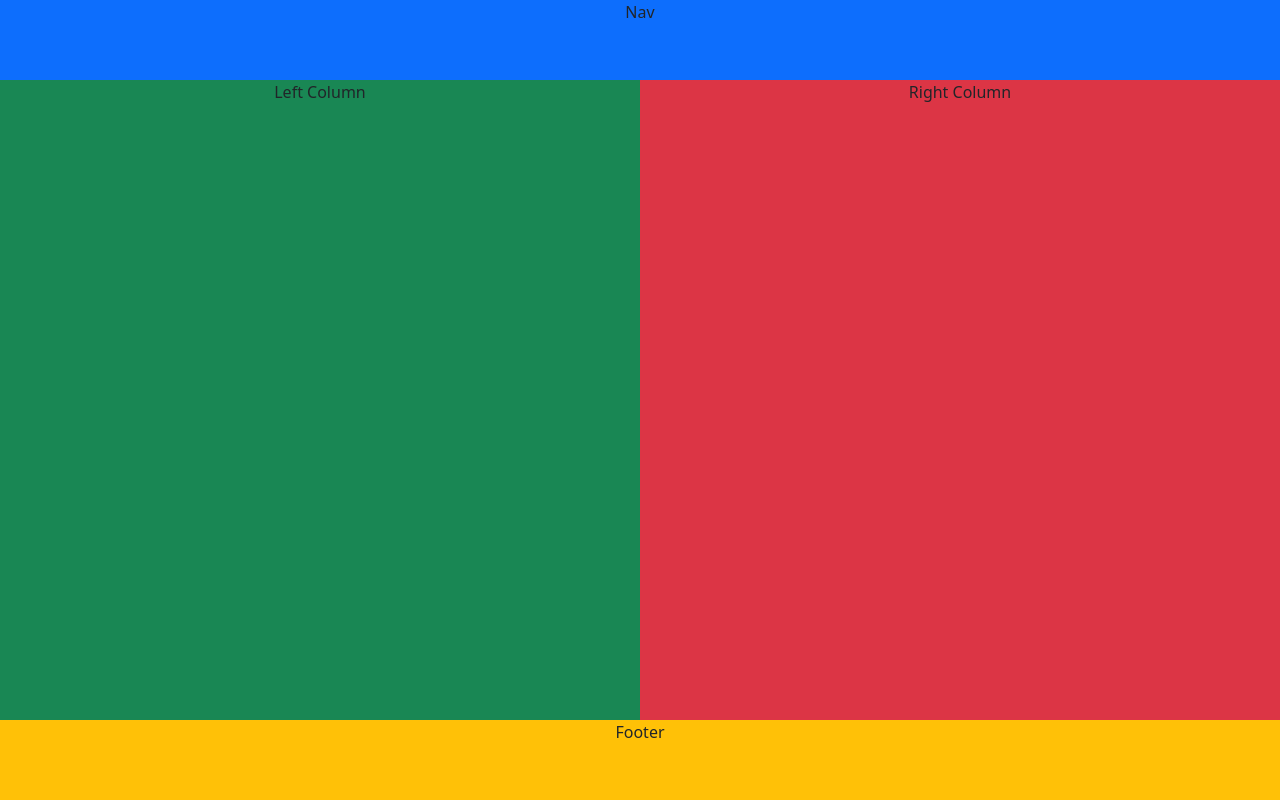
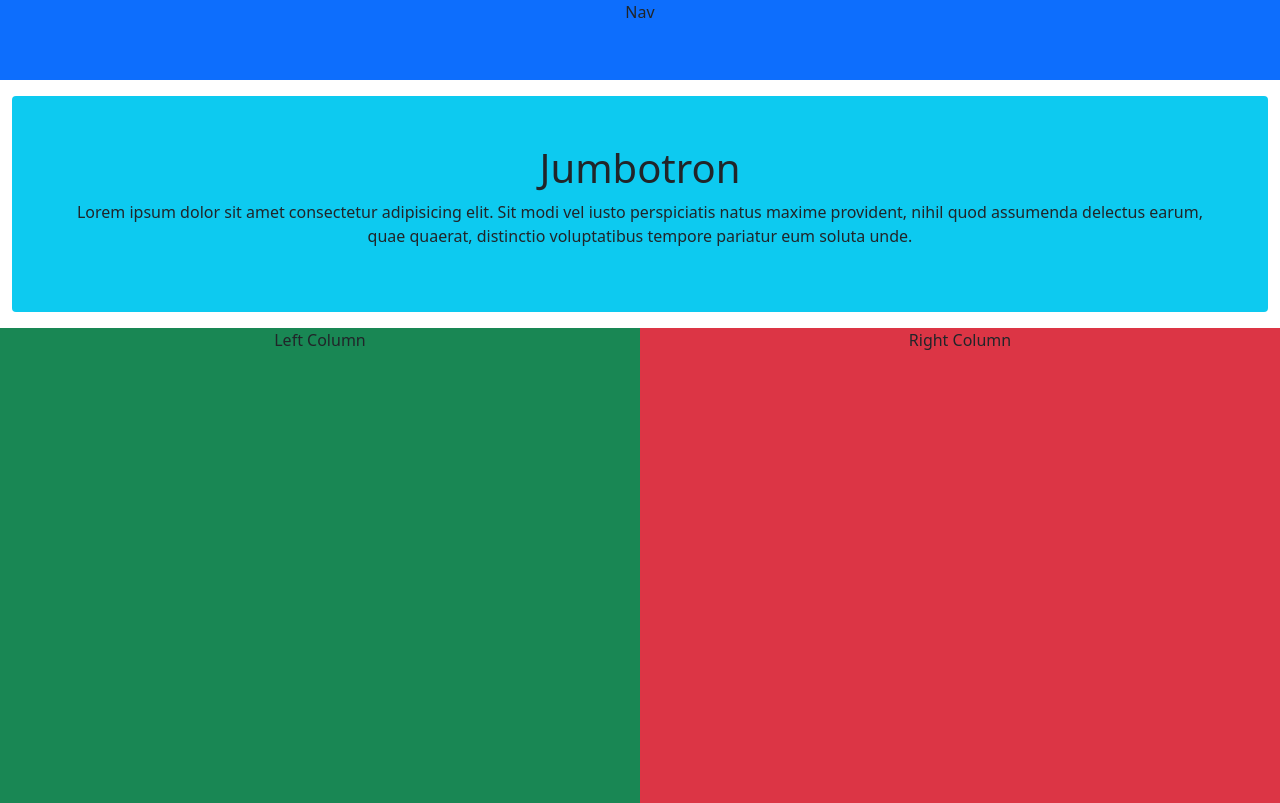
Before and after one commit to J-Matlock559/collab-practice, a plain HTML site: page index.html in a window 1280 px wide. Shown: the top 803 px of the page. Drawn offline with nearby package versions, Linux system fonts and the light colour scheme.

Commit message:
added jumbotron

```diff
--- a/index.html
+++ b/index.html
@@ -16,6 +16,10 @@
         <div class="row">
             <div class="col bg-primary" id="nav">Nav</div>
         </div>
+        <div class="my-3 p-5 bg-info rounded">
+          <h1>Jumbotron</h1>
+          <p>Lorem ipsum dolor sit amet consectetur adipisicing elit. Sit modi vel iusto perspiciatis natus maxime provident, nihil quod assumenda delectus earum, quae quaerat, distinctio voluptatibus tempore pariatur eum soluta unde.</p>
+        </div>
         <div class="row">
             <div class="col-6 bg-success" id="left-column">Left Column</div>
             <div class="col-6 bg-danger" id="right-column">Right Column</div>
```
